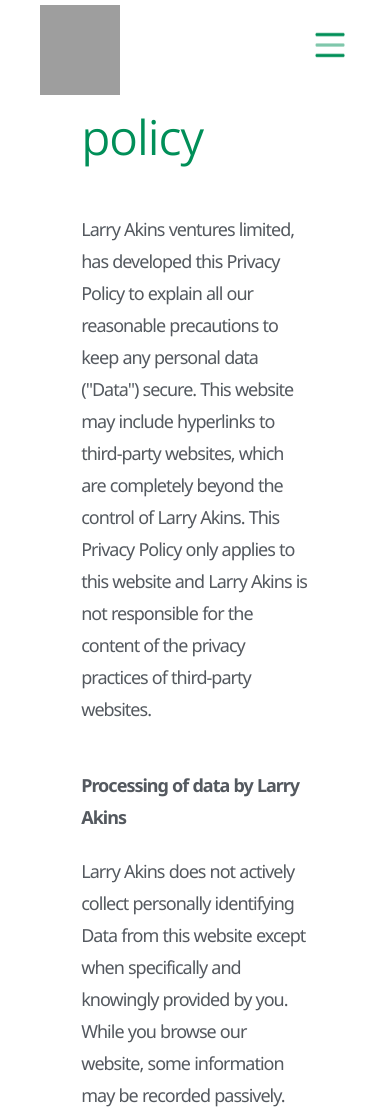
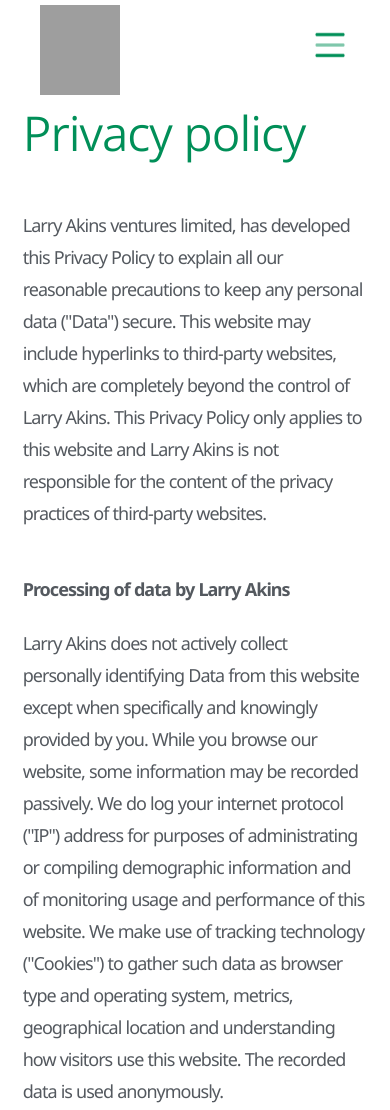
Before and after one commit to Izzythedeveloper/ixxy, a plain HTML site: page privacy policy.htm in a window 390 px wide. Shown: the top 1110 px of the page. Drawn offline with Linux system fonts and the light colour scheme; grey boxes are pictures that could not be loaded; a web font is replaced by a local one.

Commit message:
privacy policy.css

```diff
--- a/privacy policy.css
+++ b/privacy policy.css
@@ -159,6 +159,7 @@ header {
 }
 .Terms h1{
     color: #008F58;
+    overflow:hidden;
 }
 
 
@@ -339,8 +340,15 @@ header {
 .Terms {
     margin-left: 20.833vw;
     margin-right: 20.833vw;
-    margin-top: 10.417vw;
+    margin-top: 10.917vh;
     margin-bottom: 10.417vw;
+}
+@media (max-width:912px) {
+    .Terms {
+        margin-left: 5.833vw;
+        margin-right: 5.833vw;
+        margin-top: 11.917vh;
+    }
 }
 
 
```
